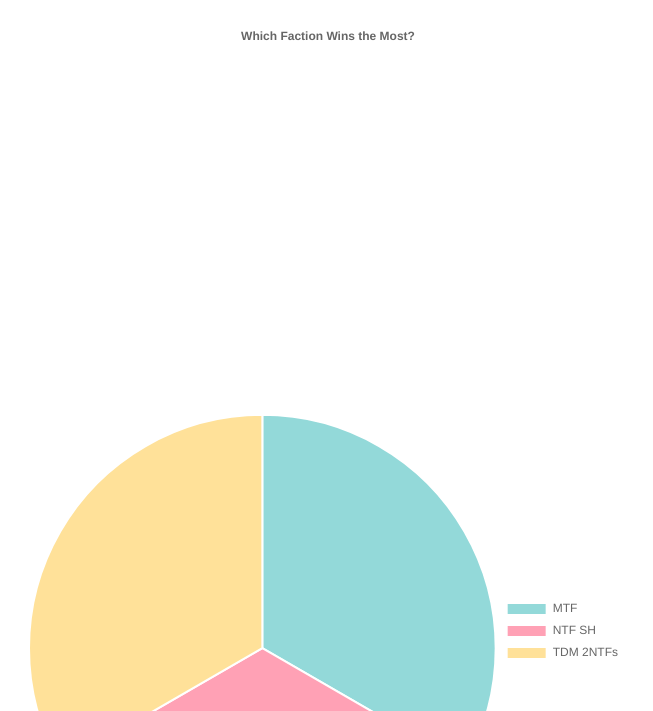
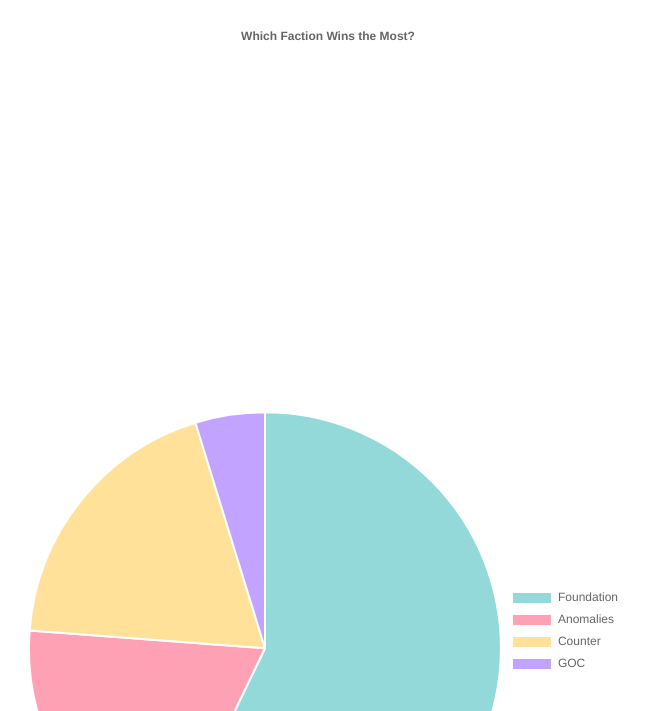
Before and after one commit to ciabalaiz/rbreachstats, a plain HTML site: page index.html in a window 1280 px wide. Shown: the part 89-800 px from the top of the page, without its empty margins (0-653 px from the left). Drawn offline with nearby package versions, Linux system fonts and the light colour scheme.

Commit message:
Upgraded log format

```diff
--- a/index.html
+++ b/index.html
@@ -21,17 +21,8 @@
       const winCounts = {};
 
       logs.forEach(log => {
-        const winnerMatch = log.match(/\):\s*([^–-]+)/); // gets text after "): " and before "-"
-        if (winnerMatch) {
-          let winners = winnerMatch[1]
-            .split(",") // in case of comma-separated factions
-            .map(w => w.trim());
-
-          winners.forEach(winner => {
-            if (!winCounts[winner]) winCounts[winner] = 0;
-            winCounts[winner]++;
-          });
-        }
+        if (!winCounts[log]) winCounts[log] = 0;
+        winCounts[log]++;
       });
 
       const labels = Object.keys(winCounts);
--- a/logs.json
+++ b/logs.json
@@ -1,5 +1,23 @@
 [
-  "(36) A Foundation (91/13): MTF - 096 966 173",
-  "(~36) A Foundation (62/30/2): NTF SH - 966 106",
-  "(36) A Foundation (118/21/8):  TDM 2NTFs - 106 966"
+  "Foundation",
+  "Anomalies",
+  "Anomalies",
+  "Counter",
+  "Foundation",
+  "Anomalies",
+  "Counter",
+  "Counter",
+  "Anomalies",
+  "Foundation",
+  "Foundation",
+  "Foundation",
+  "Foundation",
+  "Foundation",
+  "Foundation",
+  "Foundation",
+  "Foundation",
+  "GOC",
+  "Foundation",
+  "Counter",
+  "Foundation"
 ]
```
